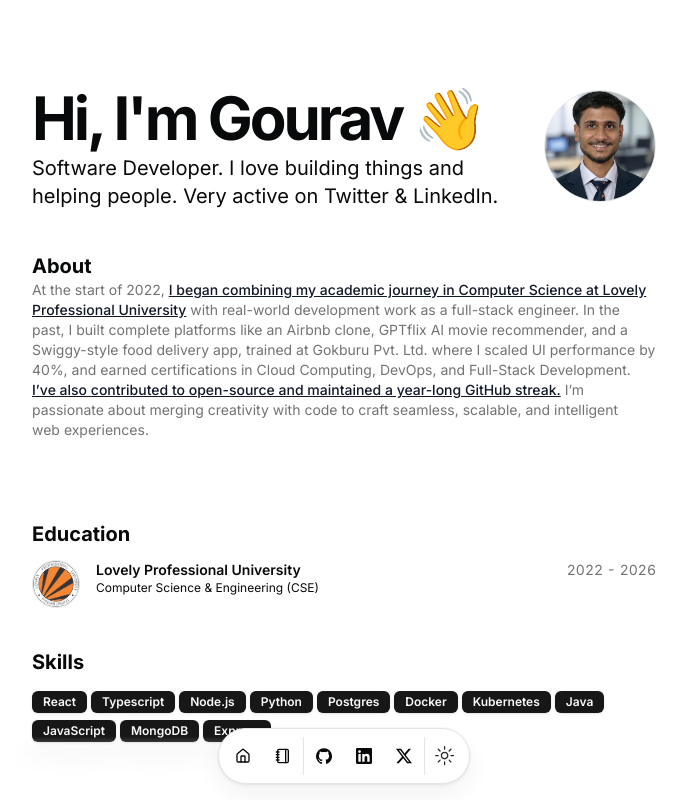
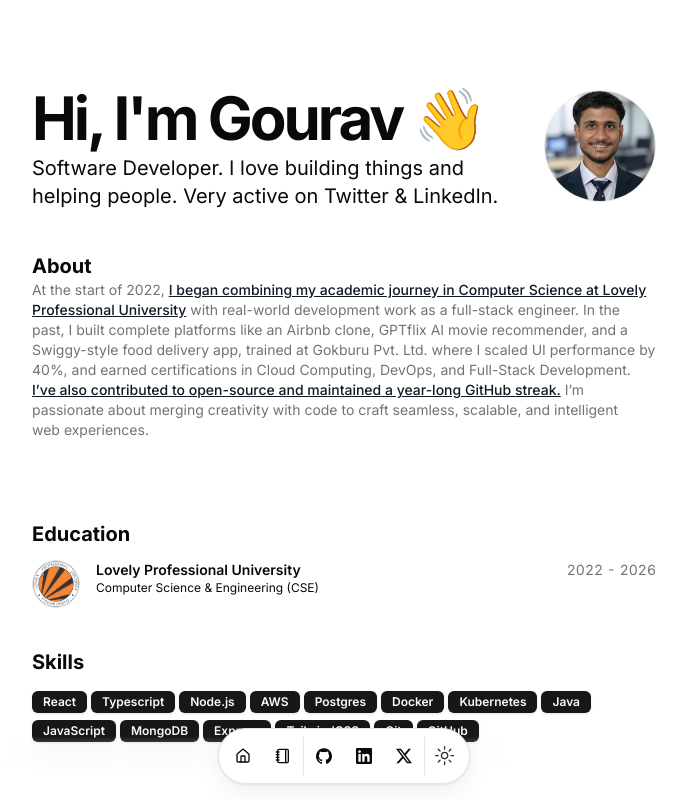
Before and after one commit to GouravSittam/Portfolio, a Next.js app: page / in a window 1280 px wide. Shown: the top 800 px of the page, without its empty margins (296-983 px from the left). Built offline with nearby package versions, Linux system fonts and the light colour scheme.

Commit message:
chore: update resume data to include AWS, TailwindCSS, Git, and GitHub

```diff
--- a/src/data/resume.tsx
+++ b/src/data/resume.tsx
@@ -18,7 +18,7 @@
     // "Next.js",
     "Typescript",
     "Node.js",
-    "Python",
+    "AWS",
     // "Go",
     "Postgres",
     "Docker",
@@ -27,6 +27,10 @@
     "JavaScript",
     "MongoDB",
     "Express",
+    "TailwindCSS",
+
+    "Git",
+    "GitHub",
   ],
   navbar: [
     { href: "/", icon: HomeIcon, label: "Home" },
@@ -40,7 +44,6 @@
         name: "GitHub",
         url: "https://github.com/GouravSittam",
         icon: Icons.github,
-
         navbar: true,
       },
       LinkedIn: {
```
